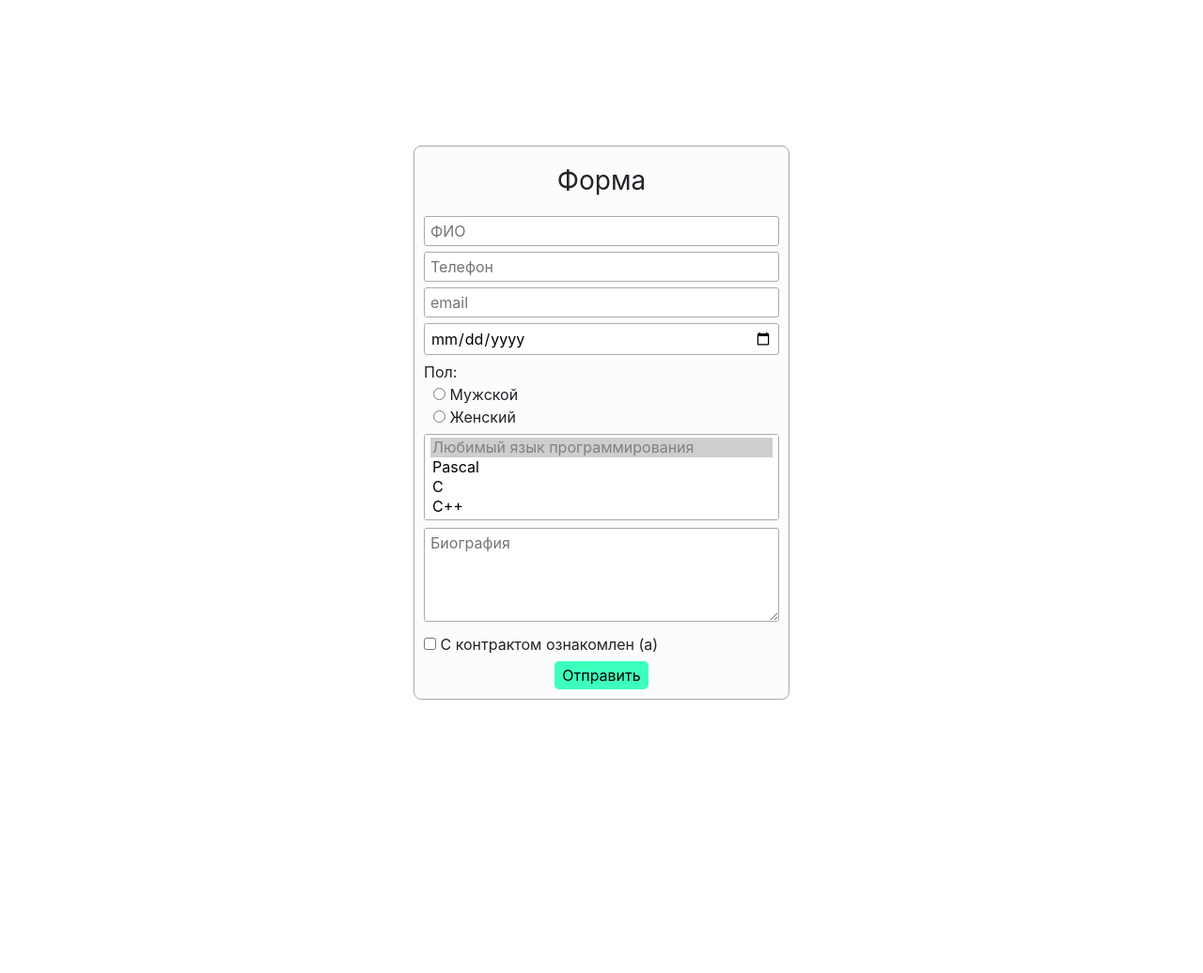
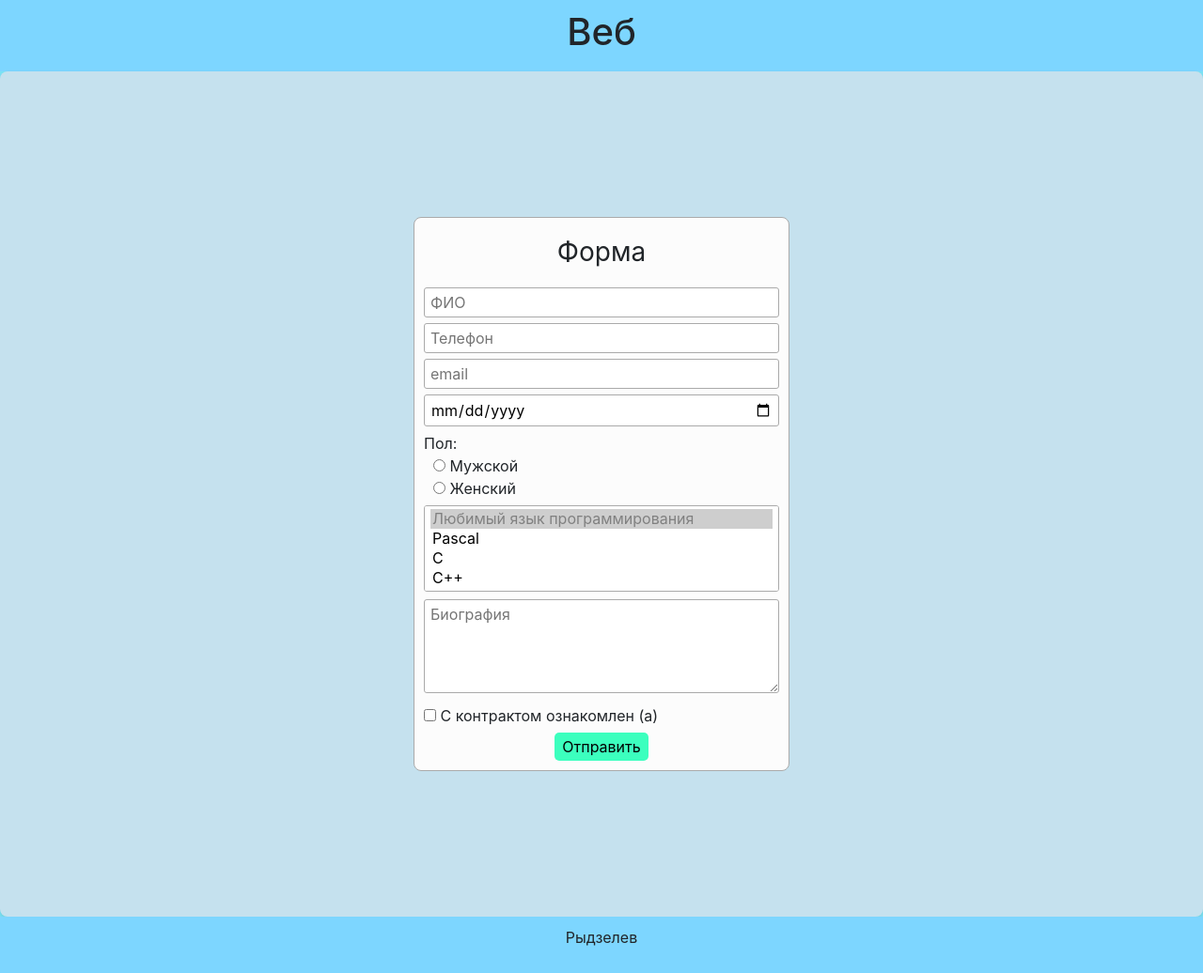
Before and after one commit to s0177151/web, a PHP site: page /form.php in a window 1280 px wide. Shown: the whole page at 94% size. Before the commit the page ends 745 px from the top, so only its background shows below. Run offline with PHP 8.4, Linux system fonts and the light colour scheme; data that the repository does not hold is empty; some libraries are stand-ins or nearby versions.

Commit message:
Add files via upload

```diff
--- a/task_5/form.php
+++ b/task_5/form.php
@@ -4,11 +4,35 @@
     <meta charset="UTF-8">
     <meta name="viewport" content="width=device-width, initial-scale=1.0">
     <link rel="stylesheet" href="libs/bootstrap-4.0.0-dist/css/bootstrap.min.css">
+    <style>
+        body {
+            background-color: #7be3f5;
+        }
+        .pform {
+            background-color: #c5e1ee;
+            padding: 20px;
+            border-radius: 8px;
+            box-shadow: 0 2px 4px rgba(0, 0, 0, 0.1);
+        }
+        header {
+            background-color: #7dd6ff;
+            padding: 10px 0;
+            text-align: center;
+        }
+        footer {
+            background-color: #7dd6ff;
+            padding: 10px 0;
+            text-align: center;
+        }
+    </style>
     <link rel="stylesheet" href="style8.css">
     <script src="libs/jquery-3.4.1.min.js"></script>
-    <title>Задание 4</title>
+    <title>Task</title>
 </head>
 <body>
+    <header>
+        <h1>Веб</h1>
+    </header>
 <div class="pform">
     <form action="" method="post">
         <h3>Форма</h3>
@@ -71,5 +95,8 @@
         <button type="submit">Отправить</button>
     </form>
   </div>
+  <footer>
+    <p>Рыдзелев</p>
+</footer>
 </body>
 </html>
```
